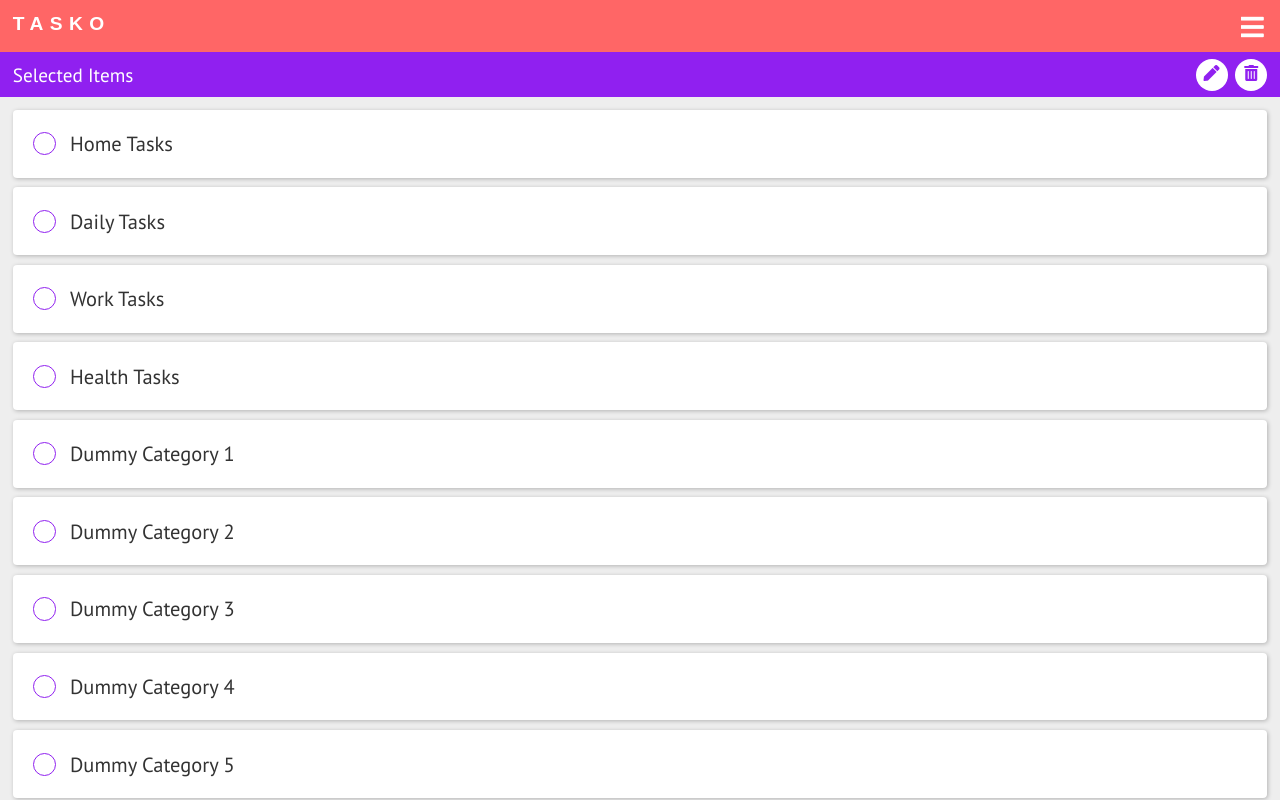
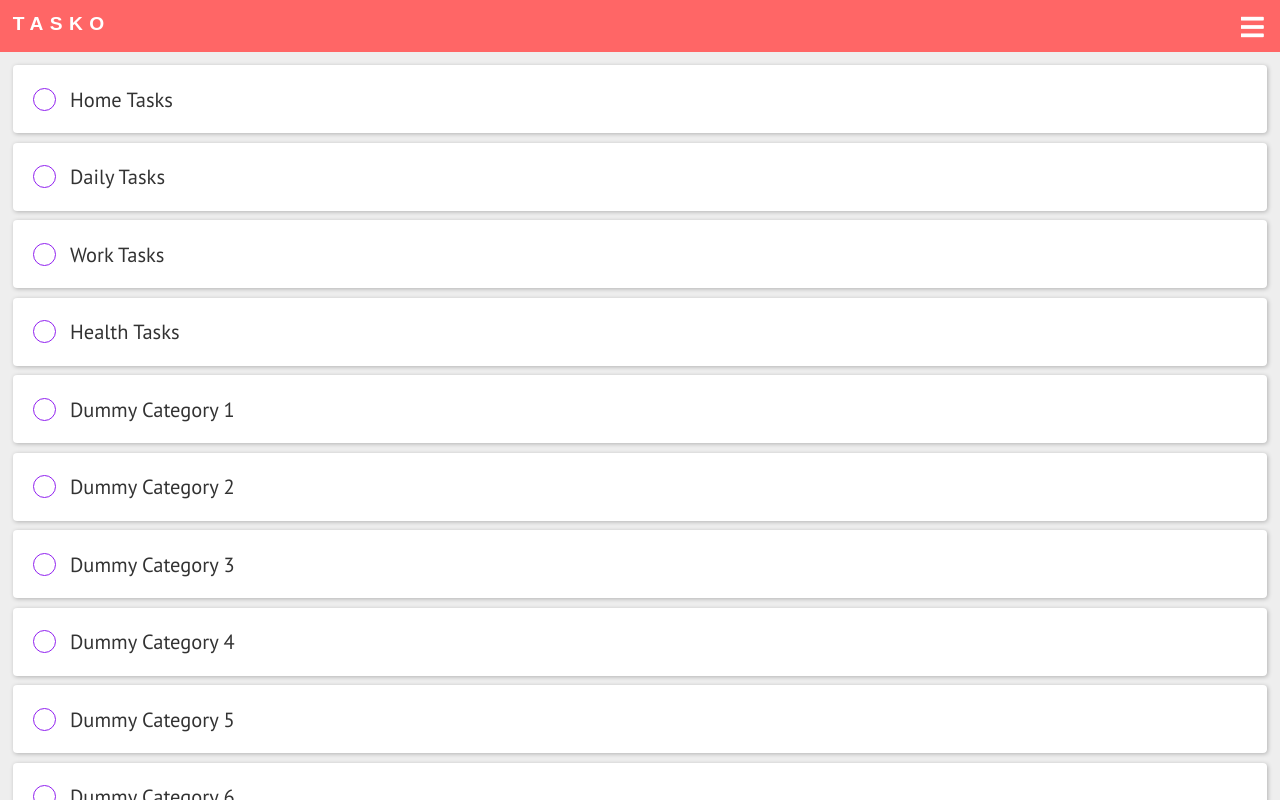
Before and after one commit to cod3rboy/tasko, a Vue app: page /categories/manage in a window 1280 px wide. Built offline with nearby package versions, Linux system fonts and the light colour scheme; a web font is replaced by a local one.

Commit message:
Improved BaseActionBar component.

```diff
--- a/src/components/category/CategoryActionBar.vue
+++ b/src/components/category/CategoryActionBar.vue
@@ -1,19 +1,47 @@
 <template>
   <base-actionbar>
-    <template #action-text>Selected Items</template>
+    <template #action-text>{{ selectCount }} items selected</template>
     <template #action-items>
       <base-action-item
         icon-code="f304"
         alt-text="Edit Category"
         background-color="var(--color-secondary-surface)"
         foreground-color="var(--color-accent)"
+        @click="actionEdit"
+        v-if="showEditAction"
       ></base-action-item>
       <base-action-item
         icon-code="f2ed"
         alt-text="Delete Category"
         background-color="var(--color-secondary-surface)"
         foreground-color="var(--color-accent)"
+        @click="actionDelete"
       ></base-action-item>
     </template>
   </base-actionbar>
 </template>
+
+<script>
+export default {
+  emits: ["edit", "delete"],
+  props: {
+    selectCount: {
+      type: Number,
+      required: true,
+    },
+  },
+  computed: {
+    showEditAction() {
+      return this.selectCount === 1;
+    },
+  },
+  methods: {
+    actionEdit() {
+      this.$emit("edit");
+    },
+    actionDelete() {
+      this.$emit("delete");
+    },
+  },
+};
+</script>
--- a/src/components/ui/actionbar/BaseActionBar.vue
+++ b/src/components/ui/actionbar/BaseActionBar.vue
@@ -1,28 +1,31 @@
 <template>
-  <div class="action-bar">
-    <div class="action-text">
-      <slot name="action-text"></slot>
+  <div class="actionbar">
+    <div class="action-bar__content">
+      <div class="action-text">
+        <slot name="action-text"></slot>
+      </div>
+      <div class="action-items">
+        <slot name="action-items"></slot>
+      </div>
     </div>
-    <div class="action-items">
-      <slot name="action-items"></slot>
-    </div>
+    <slot></slot>
   </div>
 </template>
 
 <style scoped>
-.action-bar {
+.action-bar__content {
   display: flex;
   flex-flow: row nowrap;
   background-color: var(--color-accent);
   color: var(--color-accent-text);
-  padding: 0.5rem 1rem;
+  padding: 0.8rem 1rem;
 }
-.action-bar > .action-text {
+.action-bar__content > .action-text {
   flex: 1 1 auto;
   font-size: 1.5rem;
   align-self: center;
 }
-.action-items > *:not(:first-child) {
+.action-bar__content .action-items > *:not(:first-child) {
   margin-left: 0.6rem;
 }
 </style>
--- a/src/pages/ManageCategories.vue
+++ b/src/pages/ManageCategories.vue
@@ -1,6 +1,13 @@
 <template>
   <div class="container">
-    <category-action-bar></category-action-bar>
+    <transition name="actionbar">
+      <category-action-bar
+        :select-count="selectedItemsCount"
+        @edit="editSelectedItem"
+        @delete="deleteSelectedItems"
+        v-if="shouldShowActionBar"
+      ></category-action-bar>
+    </transition>
     <div class="list">
       <category-list
         :categories="categories"
@@ -29,17 +36,23 @@ export default {
     categories() {
       return this.$store.getters["category/categories"];
     },
+    selectedItemsCount() {
+      return this.selectedItems.length;
+    },
+    shouldShowActionBar() {
+      return this.selectedItems.length > 0;
+    },
   },
   methods: {
     addCategoryToSelection(category) {
       this.selectedItems.push(category.id);
-      console.log(this.selectedItems);
     },
     removeCategoryFromSelection(category) {
       const index = this.selectedItems.find((c) => c.id === category.id);
       this.selectedItems.splice(index, 1);
-      console.log(this.selectedItems);
     },
+    editSelectedItem() {},
+    deleteSelectedItems() {},
   },
 };
 </script>
@@ -55,4 +68,21 @@ export default {
   padding: 1rem;
   overflow: hidden auto;
 }
+/* Vuejs transitions classes for actionbar */
+.actionbar-enter-from,
+.actionbar-leave-to {
+  transform: scaleY(0);
+  transform-origin: top;
+  opacity: 0;
+}
+.actionbar-enter-active,
+.actionbar-leave-active {
+  transition: all 300ms ease;
+}
+.actionbar-enter-to,
+.actionbar-leave-from {
+  transform: scaleY(1);
+  transform-origin: top;
+  opacity: 1;
+}
 </style>
```
